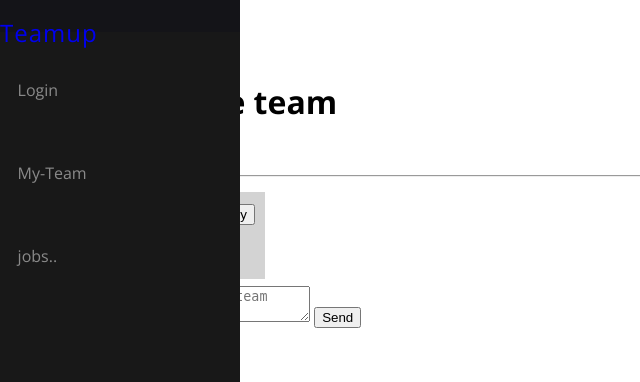
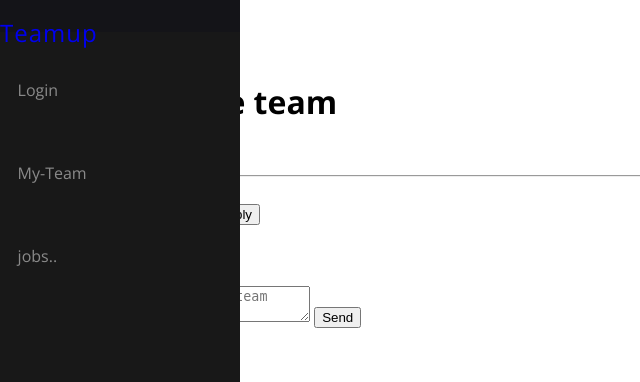
Before and after one commit to Amiram1544/Teamup, a Django app: template myteam/templates/myteam/team_chat.html in a window 1280 px wide. Shown: the top 382 px of the page, without its empty margins (0-640 px from the left). Run offline with Django 5.2, Linux system fonts and the light colour scheme; the template is opened without the code that fills it: values that come from a table or form of the project are taken from there, others are empty; tables that the repository leaves empty hold one stand-in row (values such as "Sample post").

Commit message:
Fix: Minor bug fixes, Refactor: Minor modifications to team chat.

```diff
--- a/myteam/static/myteam/css/team_chat.css
+++ b/myteam/static/myteam/css/team_chat.css
@@ -35,7 +35,7 @@
 /* Other user messages */
 .other-message {
 
-    background-color: lightgray;
+    color: rgb(71, 71, 71);
 }
 
 /* Reply box */
@@ -47,3 +47,22 @@
     background-color: black;
     border-radius: 5px;
 }
+
+.reply-preview.right-reply {
+
+    display: flex;
+    align-items: right;
+    margin-left: auto;
+    margin-right: 0px ;
+}
+
+.team_chat-message-header, .team_chat-message-body{
+
+    padding-left:5px ;
+}
+
+.my-message .message-time {
+
+    text-align: right;
+    padding-right: 10px;
+}
--- a/myteam/templates/myteam/team_chat.html
+++ b/myteam/templates/myteam/team_chat.html
@@ -30,41 +30,47 @@
 
             <div class="team_chat-messages" style="padding: 2px 5px;">
                 {% for team_message in team_messages %}
-                <!-- Check if there is any messages that been replied, header of message that shows replie-->
-                    {% if team_message.parent %}
-                        <div class="reply-preview">
-                            <strong style="color: #979797;">{{ team_message.parent.user }}:</strong>
-                            <small style="color: #979797;">{{ team_message.parent.body|truncatechars:35 }}</small>
-                        </div>
-                    {% endif %}
-                    <!-- Display of messages and Reply butoon-->
                     {% if team_message.user == request.user %}
-                            <div class="message-wrapper right">
+                        <div class="message-wrapper right">
+                                <!-- Display of messages and Reply butoon-->
                                 <div class="team_chat-message my-message">
+                                <!-- Check if there is any messages that been replied, header of message that shows replie-->
+                                    {% if team_message.parent %}
+                                        <div class="reply-preview right-reply">
+                                            <strong style="color: #979797;">{{ team_message.parent.user }}:</strong>
+                                            <small style="color: #979797;">{{ team_message.parent.body|truncatechars:35 }}</small>
+                                        </div>
+                                    {% endif %}
                                     <div class="team_chat-message-header">
                                         <a href="#" style="text-decoration: none ;"><strong>{{team_message.user}}</strong></a>
                                         <button type="button" onclick="ReplyTo({{ team_message.id }}, '{{ team_message.user }}', '{{ team_message.body|escapejs }}')">Reply</button>
                                     </div>
                                     <div class="team_chat-message-body">
                                         <p style="margin: 0px;">{{team_message.body}}</p>
-                                        <small>{{team_message.created|date:"f A"}}</small>
+                                        <div class="message-time"><small>{{team_message.created|date:"f A"}}</small></div>
                                     </div>
                                 </div>
                             </div>
-                        {% else %}
-                            <div class="message-wrapper left">
-                                <div class="team_chat-message other-message">
-                                    <div class="team_chat-message-header">
-                                        <a href="#" style="text-decoration: none ;"><strong>{{team_message.user}}</strong></a>
-                                        <button type="button" onclick="ReplyTo({{ team_message.id }}, '{{ team_message.user }}', '{{ team_message.body|escapejs }}')">Reply</button>
+                    {% else %}
+                        <div class="message-wrapper left">
+                            <div class="team_chat-message other-message">
+                                {% if team_message.parent %}
+                                    <div class="reply-preview">
+                                        <strong style="color: #979797;">{{ team_message.parent.user }}:</strong>
+                                        <small style="color: #979797;">{{ team_message.parent.body|truncatechars:35 }}</small>
                                     </div>
-                                    <div class="team_chat-message-body">
-                                        <p style="margin: 0px;">{{team_message.body}}</p>
-                                        <small>{{team_message.created|date:"f A"}}</small>
-                                    </div>
+                                {% endif %}
+                                <div class="team_chat-message-header">
+                                    <a href="#" style="text-decoration: none ;"><strong>{{team_message.user}}</strong></a>
+                                    <button type="button" onclick="ReplyTo({{ team_message.id }}, '{{ team_message.user }}', '{{ team_message.body|escapejs }}')">Reply</button>
+                                </div>
+                                <div class="team_chat-message-body">
+                                    <p style="margin: 0px;">{{team_message.body}}</p>
+                                    <div class="message-time"><small>{{team_message.created|date:"f A"}}</small></div>
                                 </div>
                             </div>
-                        {% endif %}
+                        </div>
+                    {% endif %}
                 {%empty%}
                     <div class="team_chat-message" style="padding: 2px">
                         <p>No messages yet. Be the first to send a message!</p>
```
